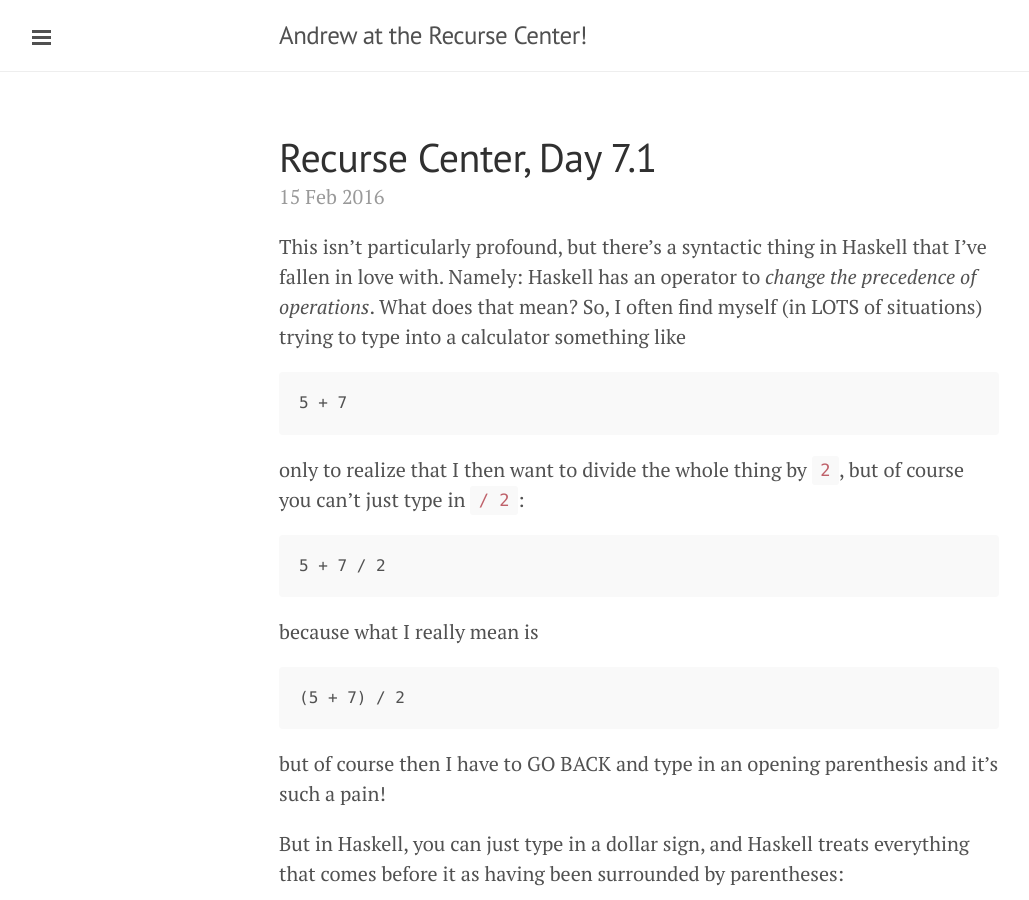
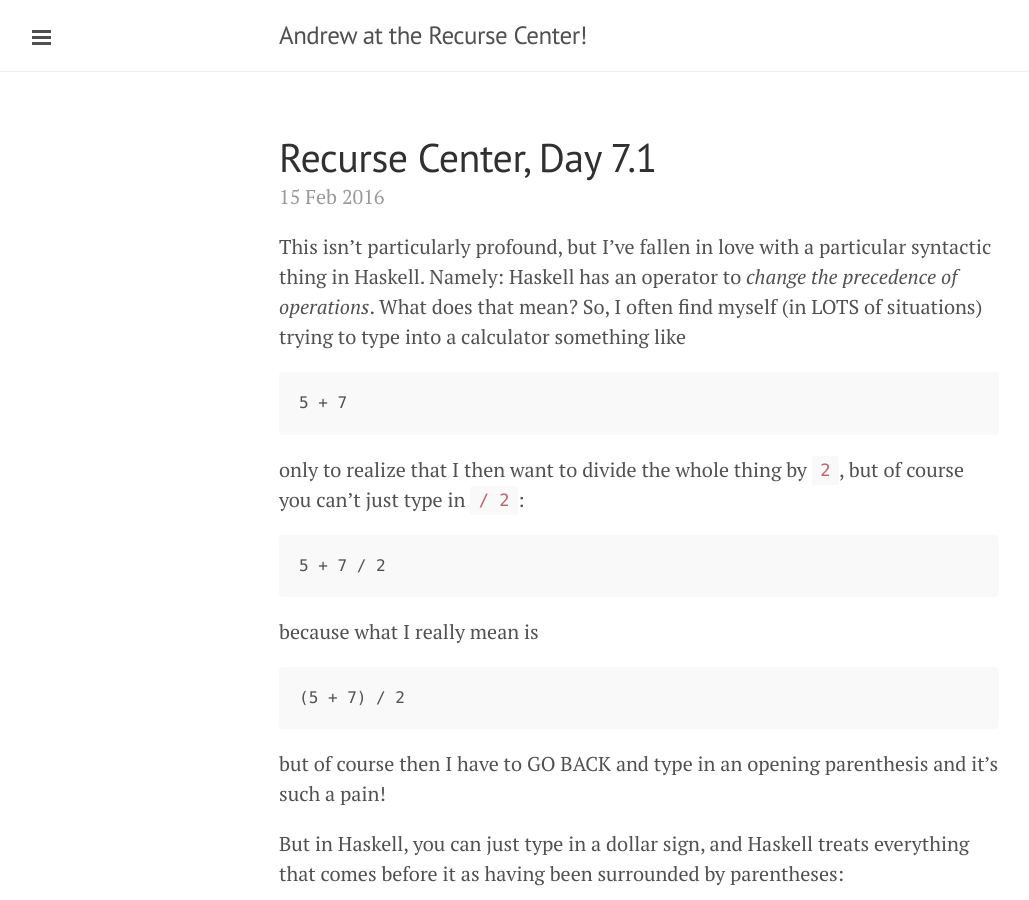
Before and after one commit to amalex5/amalex5.github.io, a Jekyll site: the page built from _posts/2016-02-15-recurse-center-day-7-1.markdown, in a window 1280 px wide and 900 px high. Shown: the whole window, without its empty margins (1-1030 px from the left). Built offline with Jekyll 4.4.1, drawn with Linux system fonts in a browser that asks for light colours.

Commit message:
Post update: Recurse Center, Day 7.1

```diff
--- a/_posts/2016-02-15-recurse-center-day-7-1.markdown
+++ b/_posts/2016-02-15-recurse-center-day-7-1.markdown
@@ -3,7 +3,7 @@ published: true
 title: Recurse Center, Day 7.1
 layout: post
 ---
-This isn't particularly profound, but there's a syntactic thing in Haskell that I've fallen in love with. Namely: Haskell has an operator to *change the precedence of operations*. What does that mean? So, I often find myself (in LOTS of situations) trying to type into a calculator something like
+This isn't particularly profound, but I've fallen in love with a particular syntactic thing in Haskell. Namely: Haskell has an operator to *change the precedence of operations*. What does that mean? So, I often find myself (in LOTS of situations) trying to type into a calculator something like
 
     5 + 7
 
@@ -27,7 +27,7 @@ BTW, giant caveat, none of this is actually true. Meaning, my examples aren't ac
 
 For the sake of SOME honesty, here's an example of using it in valid-but-boring Haskell: so we could write a nested function call with a bunch of parentheses:
 
-   f ( g x)
+    f ( g x)
 
 Note that function application in Haskell doesn't use parentheses: so instead of writing `f(x)`, we write `f x`.) Anyway, we could do that, but that requires all those parentheses, and it requires that we properly balance them, etc., so instead we could equivalently write:
 
```
